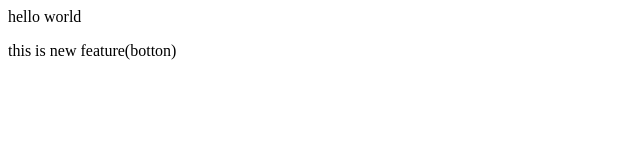
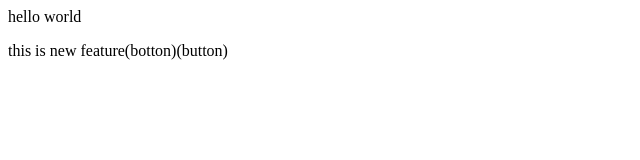
Before and after one commit to Jayrajendravarpe/localrepo, a plain HTML site: page index.html in a window 1280 px wide. Shown: the full height of the page, 0-640 px from the left. Drawn offline with Linux system fonts and the light colour scheme.

Commit message:
add button

```diff
--- a/index.html
+++ b/index.html
@@ -1,2 +1,2 @@
 <p>hello world</p>
-<p>this is new feature(botton)</p>
+<p>this is new feature(botton)(button)</p>
```
